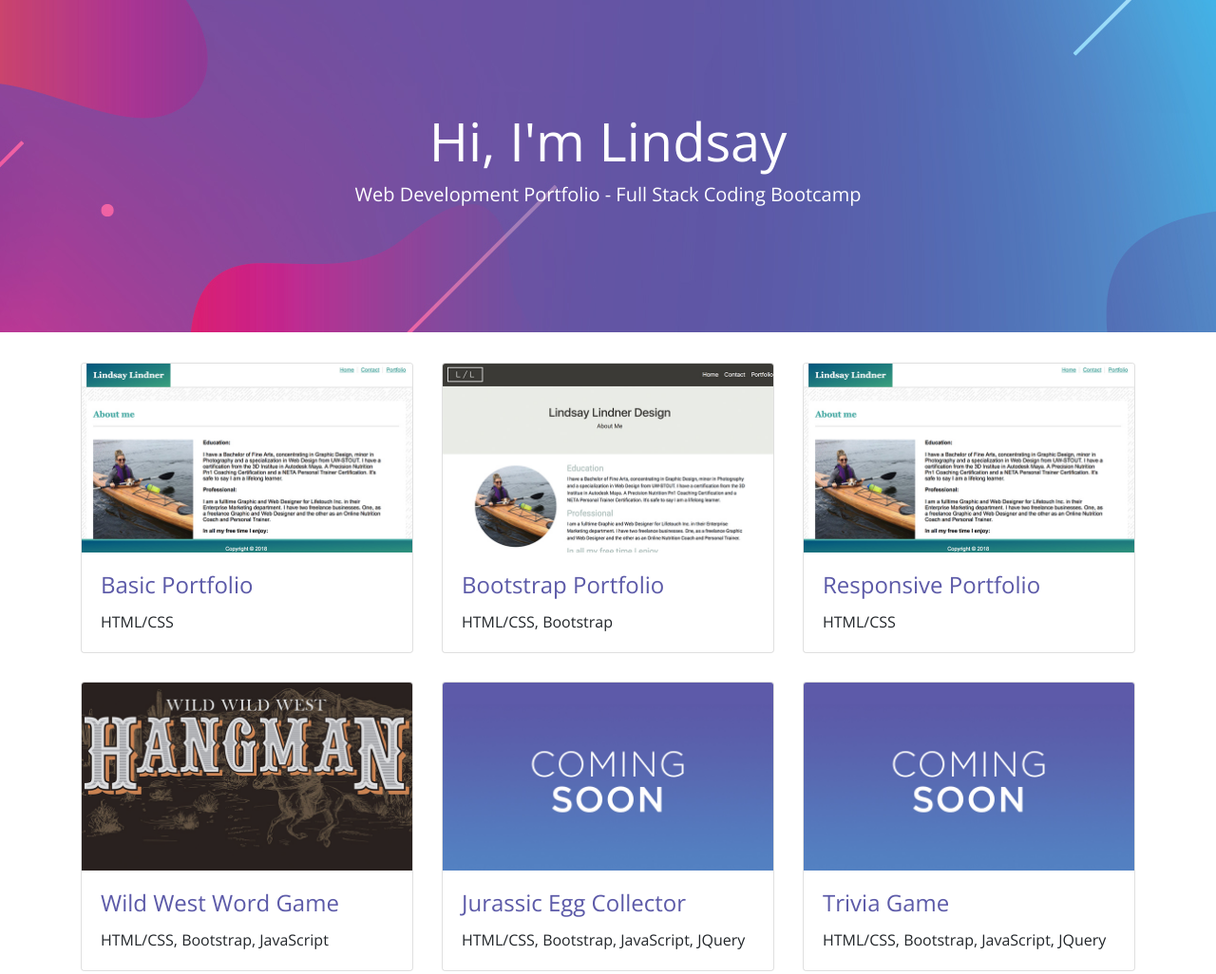
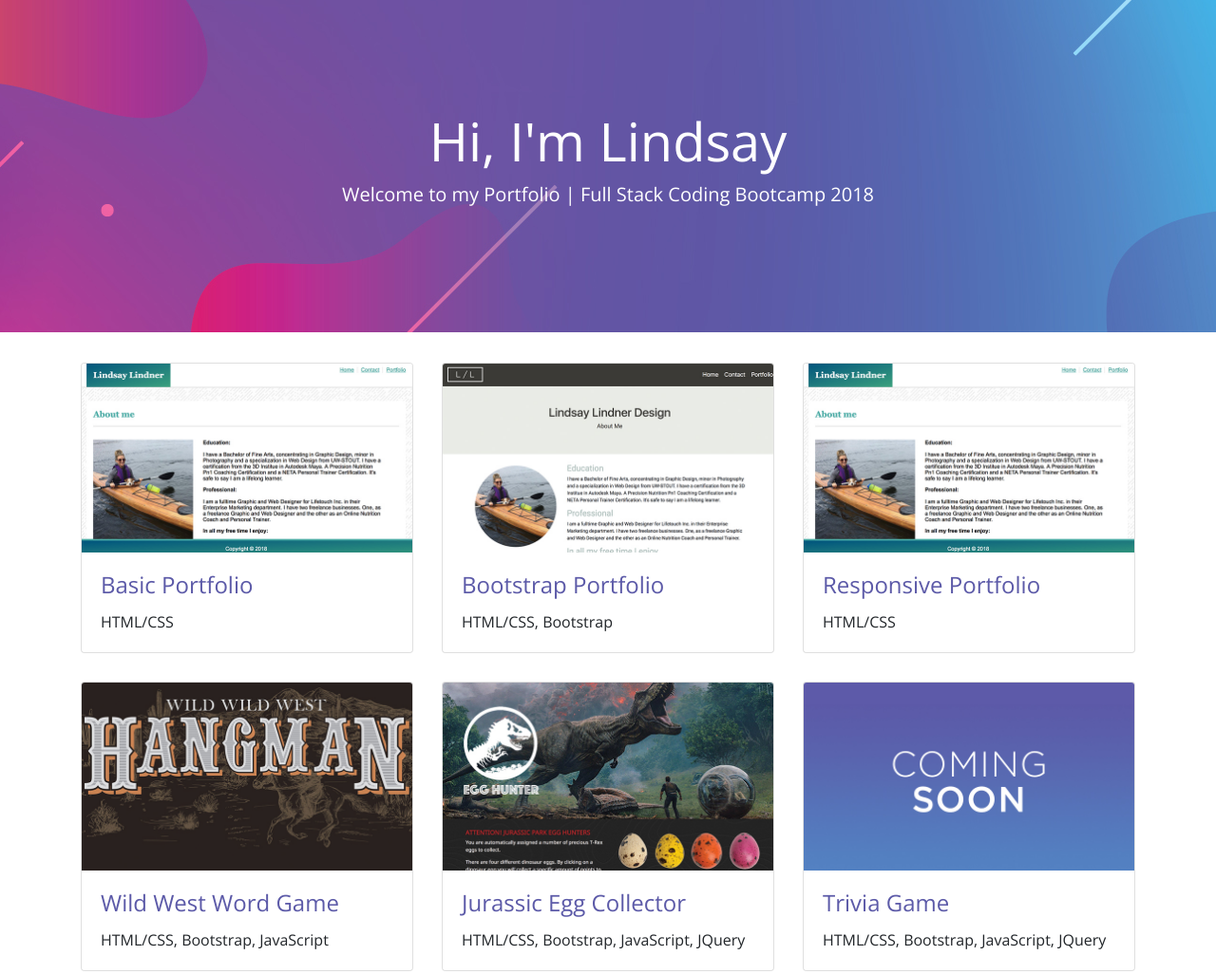
Before and after one commit to lindnerdesign/lindnerdesign.github.io, a website: page index.html in a window 1280 px wide. Shown: the top 1026 px of the page at 95% size. Drawn offline with nearby package versions, Linux system fonts and the light colour scheme.

Commit message:
unit 4 upload

```diff
--- a/index.html
+++ b/index.html
@@ -35,7 +35,7 @@
   <div class="jumbotron jumbotron-fluid">
   <div class="container">
     <h1 class="display-4">Hi, I'm Lindsay</h1>
-    <p class="lead">Web Development Portfolio - Full Stack Coding Bootcamp</p>
+    <p class="lead">Welcome to my Portfolio | Full Stack Coding Bootcamp 2018</p>
   </div>
 </div>
 
@@ -92,10 +92,10 @@
         </div>
         <div class="col-lg-4 col-sm-6 portfolio-item">
           <div class="card h-100">
-            <a href="#"><img class="card-img-top" src="images/placeholder.jpg" alt=""></a>
+            <a href="https://lindnerdesign.github.io/unit-4-game/"><img class="card-img-top" src="images/egghunterimage.jpg" alt=""></a>
             <div class="card-body">
               <h4 class="card-title">
-                <a href="#">Jurassic Egg Collector</a>
+                <a href="https://lindnerdesign.github.io/unit-4-game/">Jurassic Egg Collector</a>
               </h4>
               <p class="card-text">HTML/CSS, Bootstrap, JavaScript, JQuery</p>
             </div>
```
Also changed, not shown: images/egghunterimage.jpg (added).
